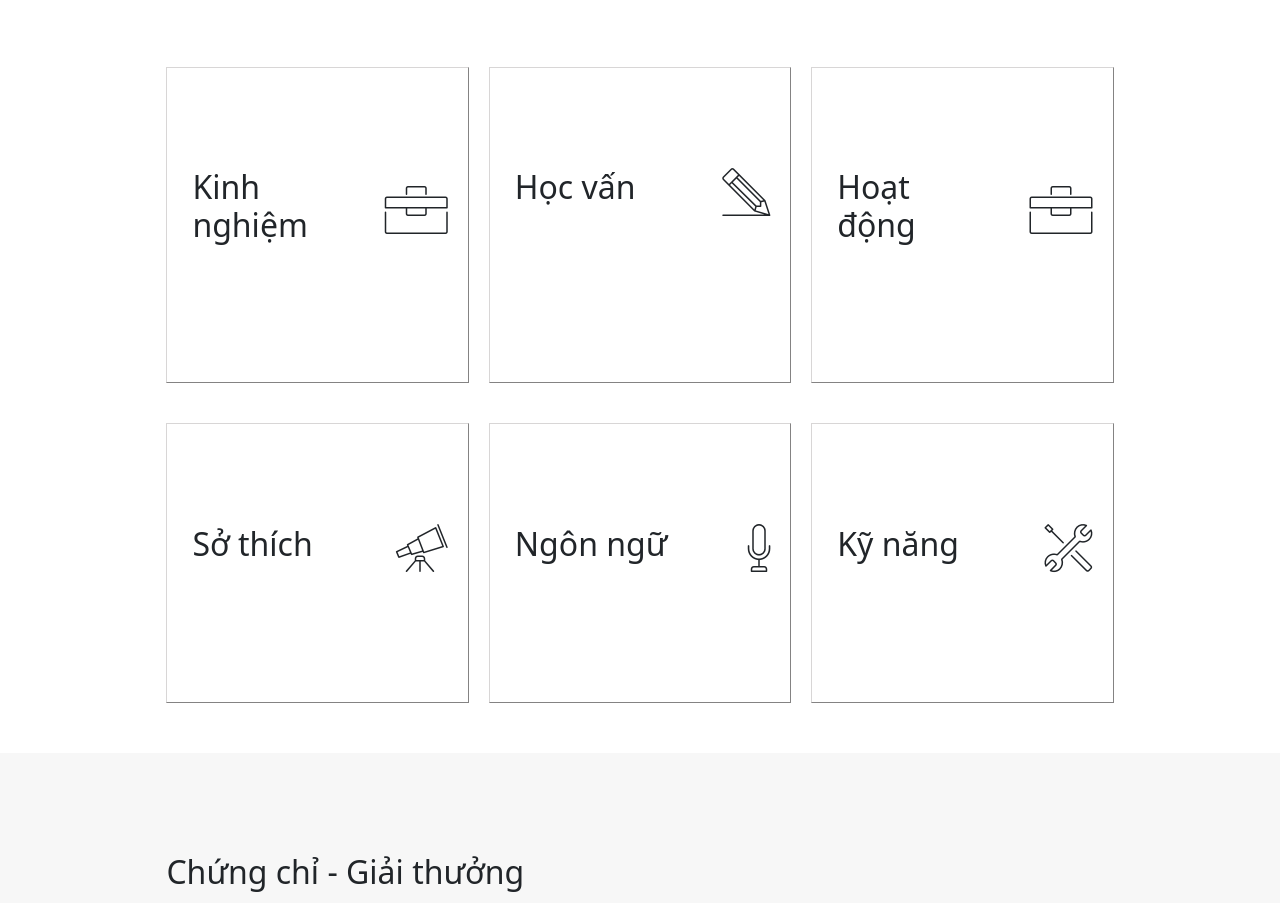
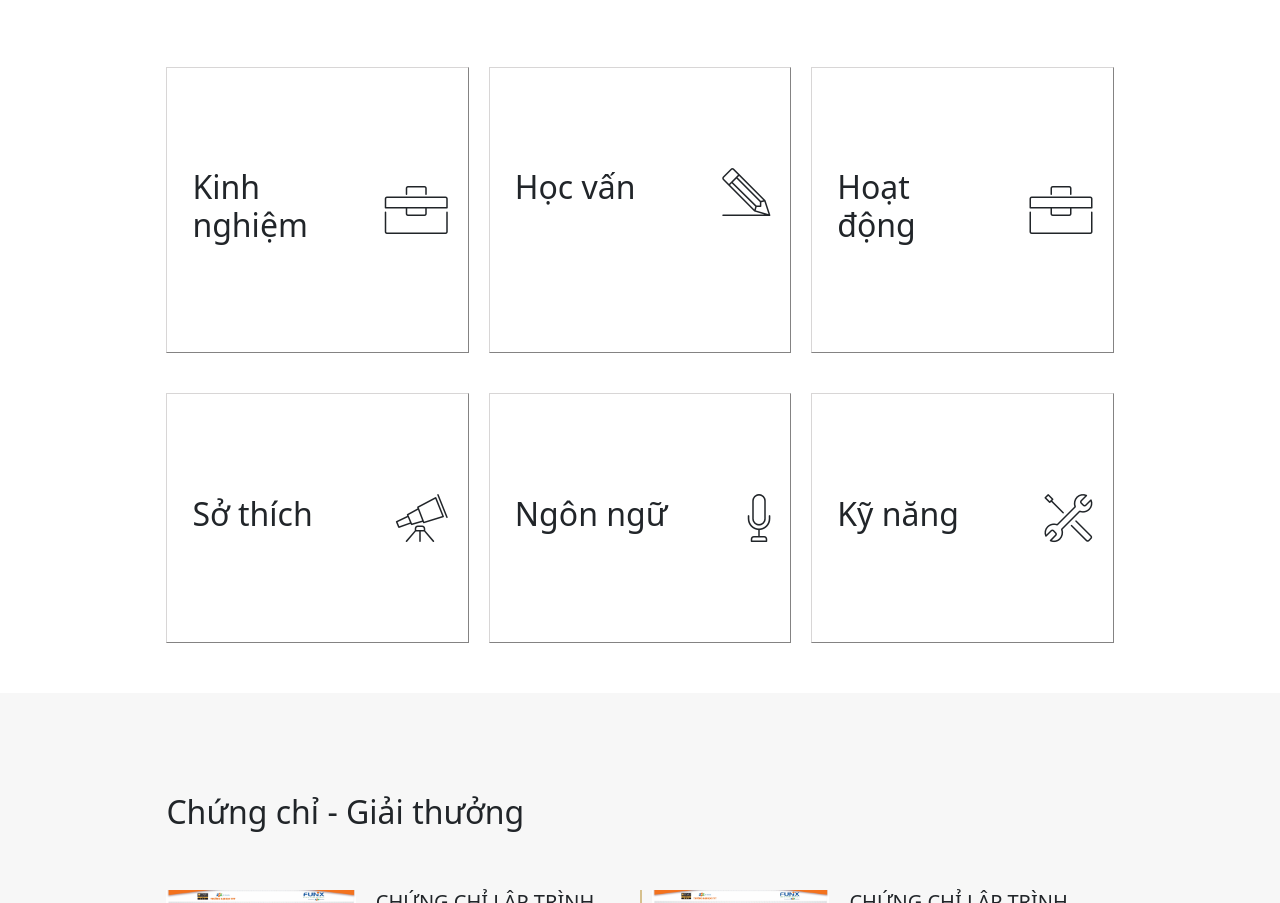
Before and after one commit to Namdpfx23556/Assignment_3, a plain HTML site: page index.html in a window 1280 px wide. Shown: the part 1097-2000 px from the top of the page. Drawn offline with nearby package versions, Linux system fonts and the light colour scheme.

Commit message:
Update index.html

```diff
--- a/index.html
+++ b/index.html
@@ -99,7 +99,7 @@
 		<div class="job-container"></div>
 		<div style="margin-bottom: 20px;" class="job-con">
 			<!-- Phần thông tin KINH NGHIỆM -->
-			<div class="job-ex" style="margin-top: 20px; padding-bottom: 30px">
+			<div class="job-ex" style="margin-top: 20px;">
 				<div class="job-icon">
 					<h2>Kinh nghiệm</h2>
 				<i class="ic-toolbox" Style="font-size: 300%;"></i>
@@ -127,7 +127,7 @@
 				</div>
 			</div>
 			<!-- Phần thông tin HỌC VẤN -->
-			<div class="job-hv" style="margin-top: 20px; padding-bottom: 30px">
+			<div class="job-hv" style="margin-top: 20px;">
 				<div class="job-icon">
 					<h2>Học vấn</h2>
 				<i class="ic-pencil" Style="font-size: 300%;"></i>
@@ -160,7 +160,7 @@
 				</ul>
 			</div>
 			<!-- Phần thông tin HOẠT ĐỘNG -->
-			<div class="job-hd" style="margin-top: 20px; padding-bottom: 30px">
+			<div class="job-hd" style="margin-top: 20px;">
 				<div class="job-icon">
 					<h2>Hoạt động</h2>
 				<i class="ic-toolbox" Style="font-size: 300%;"></i>
@@ -189,7 +189,7 @@
 				</ul>
 			</div>
 			<!-- Phần thông tin sở thích -->
-			<div class="job-st" style="margin-top: 20px; padding-bottom: 30px;">
+			<div class="job-st" style="margin-top: 20px;">
 				<div class="job-icon">
 					<h2>Sở thích</h2>
 				<i class="ic-telescope" Style="font-size: 300%;"></i>
@@ -210,7 +210,7 @@
 				</div>
 			</div>
 			<!-- Phần thông tin NGÔN NGỮ -->
-			<div class="job-nn" style="margin-top: 20px; padding-bottom: 30px">
+			<div class="job-nn" style="margin-top: 20px;">
 				<div class="job-icon">
 					<h2>Ngôn ngữ</h2>
 				<i class="ic-mic" Style="font-size:300%;"></i>
@@ -227,7 +227,7 @@
 				</div>
 			</div>
 			<!-- Phần thông tin KỸ NĂNG -->
-			<div class="job-kn" style="margin-top: 20px; padding-bottom: 30px">
+			<div class="job-kn" style="margin-top: 20px;">
 				<div class="job-icon">
 					<h2>Kỹ năng</h2>
 				<i class="ic-tools-2" Style="font-size: 300%;"></i>
```
